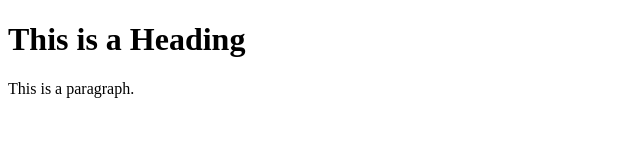
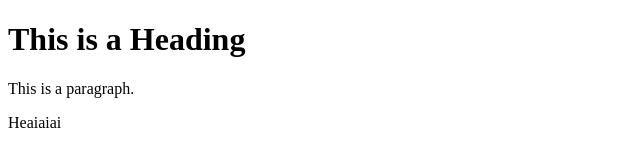
Before and after one commit to hendro19/hendro19.github.io, a plain HTML site: page index.html in a window 1280 px wide. Shown: the full height of the page, 0-640 px from the left. Drawn offline with Linux system fonts and the light colour scheme.

Commit message:
Update index.html

```diff
--- a/index.html
+++ b/index.html
@@ -7,6 +7,6 @@
 
 <h1>This is a Heading</h1>
 <p>This is a paragraph.</p>
-
+  <p> Heaiaiai </p>
 </body>
 </html>
```
